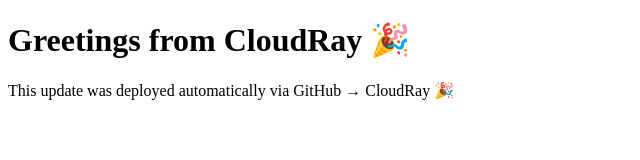
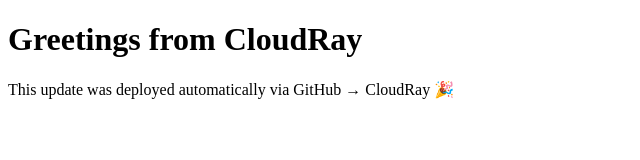
Before and after one commit to GeoSegun/node-application-cloudray, a website: page app/views/index.html in a window 1280 px wide. Shown: the whole page, without its empty margins (0-640 px from the left). Drawn offline with Linux system fonts and the light colour scheme.

Commit message:
Test CI/CD pipeline

```diff
--- a/app/views/index.html
+++ b/app/views/index.html
@@ -6,7 +6,7 @@
     <title>Welcome</title>
 </head>
 <body>
-    <h1>Greetings from CloudRay 🎉</h1>
+    <h1>Greetings from CloudRay</h1>
     <p>This update was deployed automatically via GitHub → CloudRay 🎉</p>
 </body>
 </html>
```
